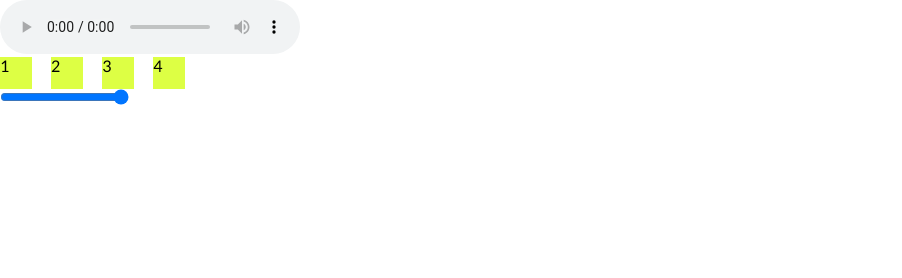
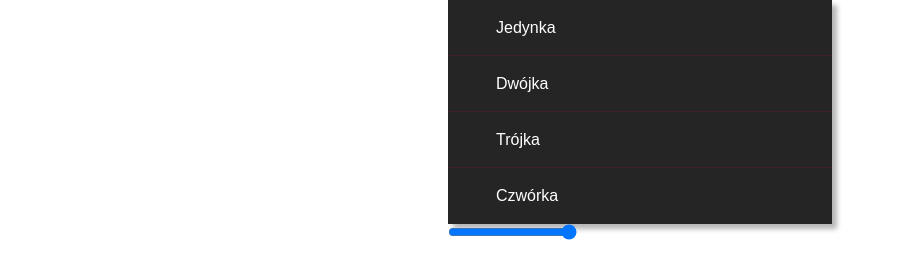
Before and after one commit to piotrgajcy/radio-player-app, a website built with webpack: page app/index.html in a window 1280 px wide. Shown: the whole page, without its empty margins (0-902 px from the left). Built offline with nearby package versions, Linux system fonts and the light colour scheme; a web font is replaced by a local one.

Commit message:
Completed radio player programmes section.

```diff
--- a/app/assets/scripts/modules/SelectStation.js
+++ b/app/assets/scripts/modules/SelectStation.js
@@ -18,8 +18,8 @@ class SelectStation {
     // from streamUrls.js equal to data-program attribute.
     Array.from(this.radioPrograms).forEach((radioProgram) => {
       radioProgram.addEventListener('click', (e) => {
-        e.preventDefault();
-        this.programName = e.target.getAttribute('data-program');
+        this.program = e.currentTarget;
+        this.programName = this.program.getAttribute('data-program');
         this.currentProgramName = this.audioSrc.getAttribute('data-current-program');
         this.setProgramSrc(this.programName);
         if (this.programName === this.currentProgramName) {
@@ -28,7 +28,7 @@ class SelectStation {
           this.isPlaying = false;
           this.playStopRadio();
         }
-      });
+      }, false);
     });
   }
 
@@ -42,9 +42,12 @@ class SelectStation {
     if (this.isPlaying) {
       this.isPlaying = false;
       this.stopRadio();
+      this.removeCurrentClass();
     } else {
       this.isPlaying = true;
       this.playRadio();
+      this.removeCurrentClass();
+      this.addCurrentClass();
     }
   }
 
@@ -57,6 +60,17 @@ class SelectStation {
     // prevent downloading stream from source when radio is stoped.
     this.audioSrc.setAttribute('src', '');
   }
+
+  removeCurrentClass() {
+    this.currentProgramClass = document.getElementsByClassName('program-btn--current');
+    while (this.currentProgramClass.length) {
+      this.currentProgramClass[0].classList.remove('program-btn--current');
+    }
+  }
+
+  addCurrentClass() {
+    this.program.className += ' program-btn--current';
+  }
 }
 
 export default SelectStation;
--- a/app/assets/styles/base/_global.css
+++ b/app/assets/styles/base/_global.css
@@ -1,6 +1,6 @@
 body {
-  font-family:  'Lato', sans-serif;
-  color: #000;
+  font-family:  'Hammersmith One', sans-serif;
+  color: #fff;
   font-weight: 400;
 }
 
--- a/app/assets/styles/modules/_program-btn.css
+++ b/app/assets/styles/modules/_program-btn.css
@@ -1,8 +1,75 @@
 .program-btn {
-  width: 2rem;
-  height: 2rem;
-  background-color: #df4;
+  width: 100%;
+  height: 3.5rem;
   cursor: pointer;
-  display: inline-block;
-  margin-right: 1rem;
+  padding-left: 3rem;
+  position: relative;
+  border-bottom: 1px solid #402030;
+  transition: all .3s ease-out;
+
+  &:hover, &:focus {
+    background-color: rgba(255, 255, 255, .3);
+  }
+
+  &::before {
+    content: '';
+    width: 0;
+    height: 0;
+    border-top: .5rem solid transparent;
+    border-bottom: .5rem solid transparent;
+    border-left: .5rem solid transparent;
+    position: absolute;
+    right: 2rem;
+    top: 30%;
+  }
+
+  &:hover::before, &:focus::before {
+    border-left: .75rem solid #fff;
+  }
+
+  &:last-child {
+    border-bottom: none;
+  }
+
+  &__title {
+    position: absolute;
+    top: 50%;
+    transform: translateY(-50%);
+  }
+
+  &--current {
+    color: #252525;
+    background-color: rgba(255, 255, 255, .95);
+    transition: all .3s ease-out;
+  }
+
+  &--current::before {
+    content: '';
+    width: .25rem;
+    height: 1rem;
+    background-color: #252525;
+    position: absolute;
+    right: 2.5rem;
+    top: 30%;
+    border: none;
+  }
+
+  &--current::after {
+    content: '';
+    width: .25rem;
+    height: 1rem;
+    background-color: #252525;
+    position: absolute;
+    right: 2rem;
+    top: 30%;
+  }
+
+  &--current:hover {
+    background-color: #fff;
+  }
+
+  &--current:hover::before {
+    border: none;
+  }
+
 }
--- /dev/null
+++ b/app/assets/styles/modules/_radio-player.css
@@ -0,0 +1,9 @@
+.radio-player {
+  margin: 0 auto;
+  max-width: 24rem;
+  &__programmes {
+    background-color: #252525;
+    box-shadow: 5px 5px 5px 0px rgba(0,0,0,0.29);
+    /*background: linear-gradient(#f68e1e 20%, #009e61 50%, #009e61 50%, #d80372 51%, #d80372 68% , #fff402 80%, #fff402 100%); */
+  }
+}
--- a/app/assets/styles/styles.css
+++ b/app/assets/styles/styles.css
@@ -2,4 +2,5 @@
 @import 'base/_variables';
 @import 'base/_mixins';
 @import 'base/_global';
+@import 'modules/_radio-player';
 @import 'modules/_program-btn';
--- a/app/index.html
+++ b/app/index.html
@@ -11,7 +11,8 @@
   <meta name="description" content="Web Audio Api radio player.">
   <meta name="author" content="Piotr Gajcy">
 
-  <link href="https://fonts.googleapis.com/css?family=Lato:300,400,700" rel="stylesheet">
+
+<link href="https://fonts.googleapis.com/css?family=Hammersmith+One" rel="stylesheet">
 
   <!--build:css assets/styles/styles.css-->
   <link rel="stylesheet" href="temp/styles/styles.css">
@@ -23,12 +24,12 @@
 </head>
 <body>
   <div class="radio-player">
-    <audio data-current-program="" id="audioSrc" src="" type="audio/mpeg" preload="none" controls></audio>
+    <audio data-current-program="" id="audioSrc" src="" type="audio/mpeg" preload="none"></audio>
     <div class="radio-player__programmes">
-      <div data-program="program1" class="program-btn">1</div>
-      <div data-program="program2" class="program-btn">2</div>
-      <div data-program="program3" class="program-btn">3</div>
-      <div data-program="program4" class="program-btn">4</div>
+      <div data-program="program1" class="program-btn"><span class="program-btn__title">Jedynka</span></div>
+      <div data-program="program2" class="program-btn"><span class="program-btn__title">Dwójka</span></div>
+      <div data-program="program3" class="program-btn"><span class="program-btn__title">Trójka</span></div>
+      <div data-program="program4" class="program-btn"><span class="program-btn__title">Czwórka</span></div>
     </div>
     <input type="range" name="volume" class="radio-player__volume-control" id="volume-control" min="0" max="1" value="1" step="0.05">
   </div>
--- a/app/temp/styles/styles.css
+++ b/app/temp/styles/styles.css
@@ -461,8 +461,8 @@ template {
 }
 
 body {
-  font-family:  'Lato', sans-serif;
-  color: #000;
+  font-family:  'Hammersmith One', sans-serif;
+  color: #fff;
   font-weight: 400;
 }
 
@@ -490,11 +490,91 @@ b {
   box-sizing: border-box;
 }
 
+.radio-player {
+  margin: 0 auto;
+  max-width: 24rem;
+}
+
+.radio-player__programmes {
+  background-color: #252525;
+  box-shadow: 5px 5px 5px 0px rgba(0,0,0,0.29);/*background: linear-gradient(#f68e1e 20%, #009e61 50%, #009e61 50%, #d80372 51%, #d80372 68% , #fff402 80%, #fff402 100%); */
+}
+
 .program-btn {
-  width: 2rem;
-  height: 2rem;
-  background-color: #df4;
+  width: 100%;
+  height: 3.5rem;
   cursor: pointer;
-  display: inline-block;
-  margin-right: 1rem;
+  padding-left: 3rem;
+  position: relative;
+  border-bottom: 1px solid #402030;
+  -webkit-transition: all .3s ease-out;
+  transition: all .3s ease-out;
+
 }
+
+.program-btn:hover, .program-btn:focus {
+  background-color: rgba(255, 255, 255, .3);
+}
+
+.program-btn::before {
+  content: '';
+  width: 0;
+  height: 0;
+  border-top: .5rem solid transparent;
+  border-bottom: .5rem solid transparent;
+  border-left: .5rem solid transparent;
+  position: absolute;
+  right: 2rem;
+  top: 30%;
+}
+
+.program-btn:hover::before, .program-btn:focus::before {
+  border-left: .75rem solid #fff;
+}
+
+.program-btn:last-child {
+  border-bottom: none;
+}
+
+.program-btn__title {
+  position: absolute;
+  top: 50%;
+  -webkit-transform: translateY(-50%);
+          transform: translateY(-50%);
+}
+
+.program-btn--current {
+  color: #252525;
+  background-color: rgba(255, 255, 255, .95);
+  -webkit-transition: all .3s ease-out;
+  transition: all .3s ease-out;
+}
+
+.program-btn--current::before {
+  content: '';
+  width: .25rem;
+  height: 1rem;
+  background-color: #252525;
+  position: absolute;
+  right: 2.5rem;
+  top: 30%;
+  border: none;
+}
+
+.program-btn--current::after {
+  content: '';
+  width: .25rem;
+  height: 1rem;
+  background-color: #252525;
+  position: absolute;
+  right: 2rem;
+  top: 30%;
+}
+
+.program-btn--current:hover {
+  background-color: #fff;
+}
+
+.program-btn--current:hover::before {
+  border: none;
+}
```
Also changed, not shown: app/temp/scripts/App.js (+19 -3 lines).
